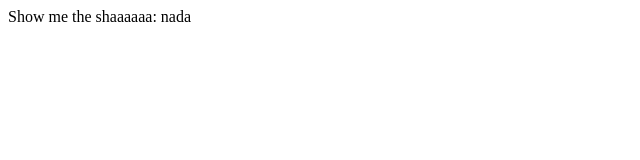
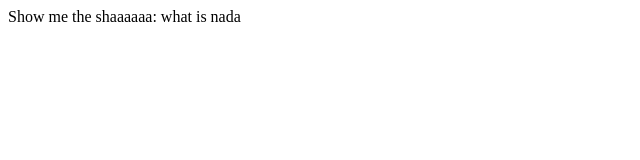
Before and after one commit to ajtran/nextnetlifyhelloworld, a Next.js app: page / in a window 1280 px wide. Shown: the top 160 px of the page, without its empty margins (0-640 px from the left). Built offline with nearby package versions, Linux system fonts and the light colour scheme.

Commit message:
edit the git commit before showing

```diff
--- a/pages/index.js
+++ b/pages/index.js
@@ -1,11 +1,14 @@
 import Link from 'next/link'
 
-const sha = process.env.NEXT_PUBLIC_SHA ? process.env.NEXT_PUBLIC_SHA : 'nada'
+const SHA = process.env.NEXT_PUBLIC_SHA ? process.env.NEXT_PUBLIC_SHA : 'nada'
+
+console.log(SHA)
 
 export default function IndexPage() {
+  const shaString = 'what is ' + SHA
   return (
     <div>
-      Show me the shaaaaaa: {sha}
+      Show me the shaaaaaa: {shaString}
     </div>
   )
 }
```
